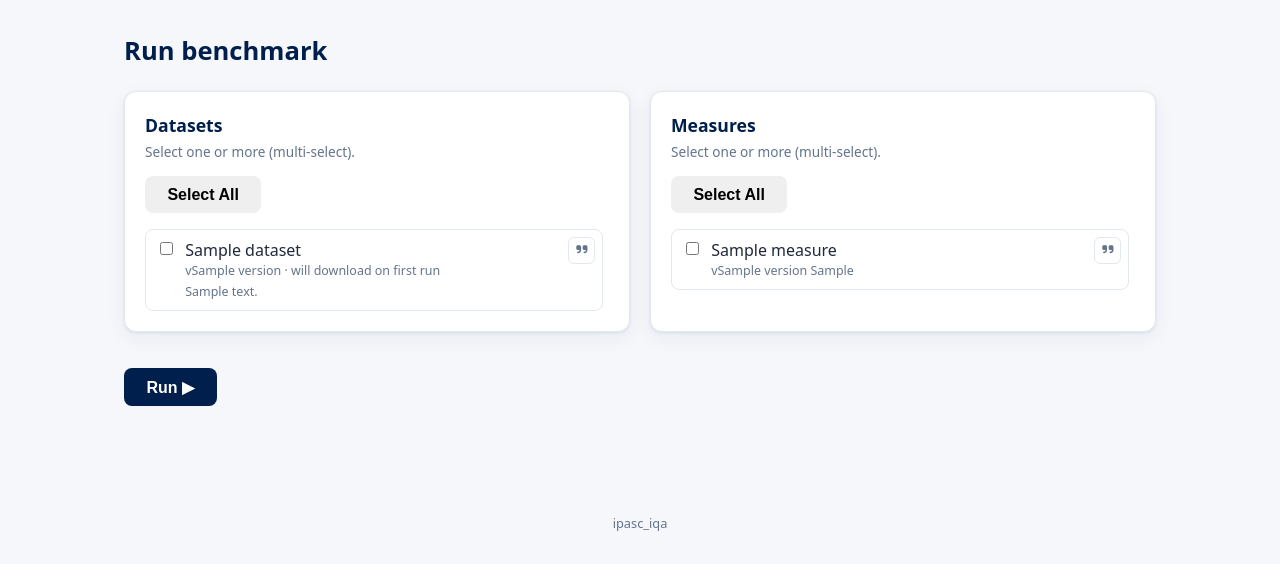
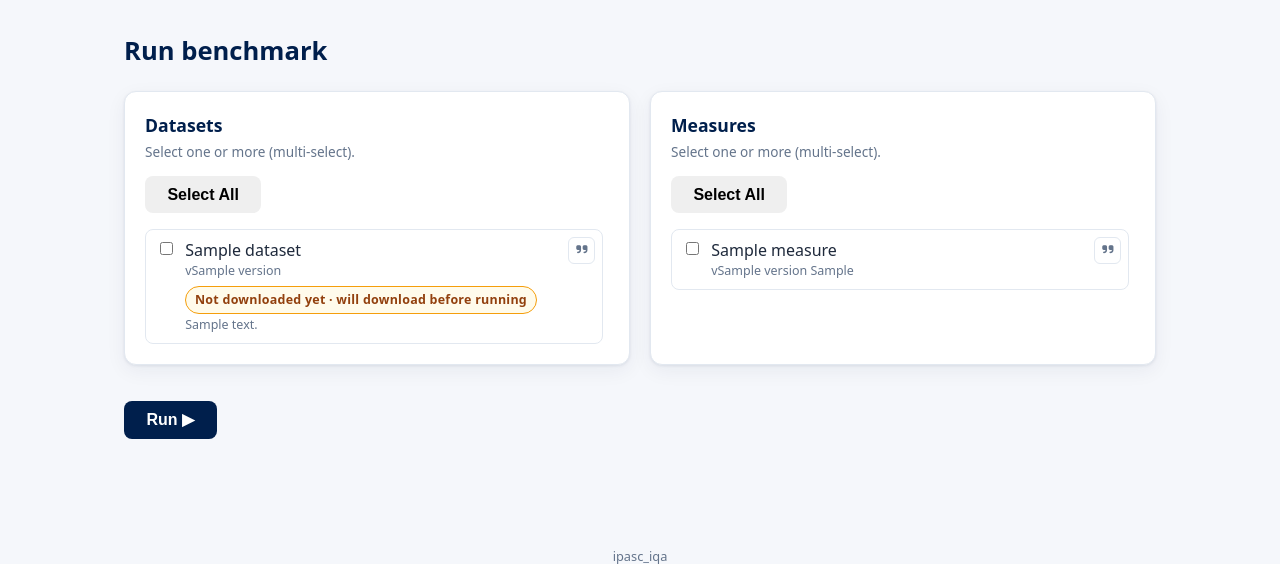
Before and after one commit to IPASC/ipasc-iqa, a Python web app: template src/ipasc_iqa/gui/templates/run.html in a window 1280 px wide. Shown: the part 62-626 px from the top of the page. Run offline with Jinja, Linux system fonts and the light colour scheme; the template is opened without the code that fills it: most values are stand-ins (such as "Sample title", 1, 10 or a date in 2020).

Commit message:
improve dataset availability and progress

```diff
--- a/src/ipasc_iqa/gui/jobs.py
+++ b/src/ipasc_iqa/gui/jobs.py
@@ -24,6 +24,7 @@ class _JobState:
         "status",
         "run_id",
         "error",
+        "message",
         "_n_images",
         "_measures",
         "_done",
@@ -36,6 +37,7 @@ class _JobState:
         self.run_id: str | None = None
         self.error: str | None = None
         self._n_images: dict[str, int] = {}  # dataset -> image count (the denominator)
+        self.message: str = "Preparing/downloading datasets..."
         self._measures: list[str] = []  # measure names, in selection order
         self._done: dict[tuple[str, str], int] = {}  # (dataset, measure) -> pairs done
         self._lock = threading.Lock()
@@ -48,6 +50,7 @@ class _JobState:
         with self._lock:
             self._n_images = dict(n_images_by_dataset)
             self._measures = list(measure_names)
+            self.message = "Computing metrics..."
 
     def record_progress(self, dataset: str, measure: str) -> None:
         with self._lock:
@@ -103,6 +106,7 @@ class _JobState:
                 "status": self.status,
                 "run_id": self.run_id,
                 "error": self.error,
+                "message": self.message,
                 "progress": progress,
             }
 
--- a/src/ipasc_iqa/gui/static/css/styles.css
+++ b/src/ipasc_iqa/gui/static/css/styles.css
@@ -334,6 +334,11 @@ img, svg, video, table { max-width: 100%; }
   to   { opacity: 1; transform: scale(1); }
 }
 
+@keyframes indeterminate-bar {
+  0%   { transform: translateX(-120%); }
+  100% { transform: translateX(320%); }
+}
+
 .run-progress {
   background: var(--surface); border: 1px solid var(--border);
   border-radius: var(--radius); padding: 1.5rem; box-shadow: var(--shadow);
@@ -367,8 +372,12 @@ img, svg, video, table { max-width: 100%; }
   background: var(--bg); border: 1px solid var(--border); overflow: hidden;
 }
 .run-bar__fill {
-  height: 100%; background: var(--accent); border-radius: 999px;
+  height: 100%; width: var(--run-progress, 0%); background: var(--accent); border-radius: 999px;
   transition: width 0.4s ease;
+}
+.run-bar--indeterminate .run-bar__fill {
+  width: 35%;
+  animation: indeterminate-bar 1.2s ease-in-out infinite;
 }
 .run-progress--done .run-bar__fill { background: var(--ok); }
 
@@ -572,3 +581,25 @@ body:has(.annotate-stage) .footer { color: #8a8a8a; }
 .download-contents { color: var(--text); font-size: 0.9rem; margin: 0.5rem 0 1rem; padding-left: 1.2rem; }
 .download-contents li { margin: 0.25rem 0; }
 .download-contents code { font-size: 0.85em; }
+
+.dataset-status {
+  display: inline-block;
+  margin-top: 0.35rem;
+  padding: 0.2rem 0.55rem;
+  border-radius: 999px;
+  font-size: 0.78rem;
+  font-weight: 700;
+  letter-spacing: 0.02em;
+}
+
+.dataset-status--download {
+  border: 1px solid #f59e0b;
+  background: #fffbeb;
+  color: #92400e;
+}
+
+.dataset-status--ready {
+  border: 1px solid #22c55e;
+  background: #f0fdf4;
+  color: #166534;
+}
--- a/src/ipasc_iqa/gui/templates/run.html
+++ b/src/ipasc_iqa/gui/templates/run.html
@@ -27,10 +27,9 @@
             <label class="check">
               <input type="checkbox" name="datasets" value="{{ ds.name }}">
               <span class="check__label">{{ ds.name }}
-                <small>v{{ ds.version }}
-                  {%- if ds.prepared %} · {{ ds.n_images }} images
-                    {%- if ds.has_annotations %} · annotated{% endif %}
-                  {%- else %} · will download on first run{% endif %}</small>
+                <small>v{{ ds.version }}</small>
+                  {%- if ds.prepared %} <span class="dataset-status dataset-status--ready">Ready · {{ ds.n_images }} images{%- if ds.has_annotations %} · annotated{% endif %}</span>
+                  {%- else %} <span class="dataset-status dataset-status--download">Not downloaded yet · will download before running</span>{% endif %}
                 <small class="check__desc">{{ ds.description }}</small>
               </span>
             </label>
```
Also changed, not shown: src/ipasc_iqa/gui/templates/fragments/job_progress.html (+33 -6 lines).
